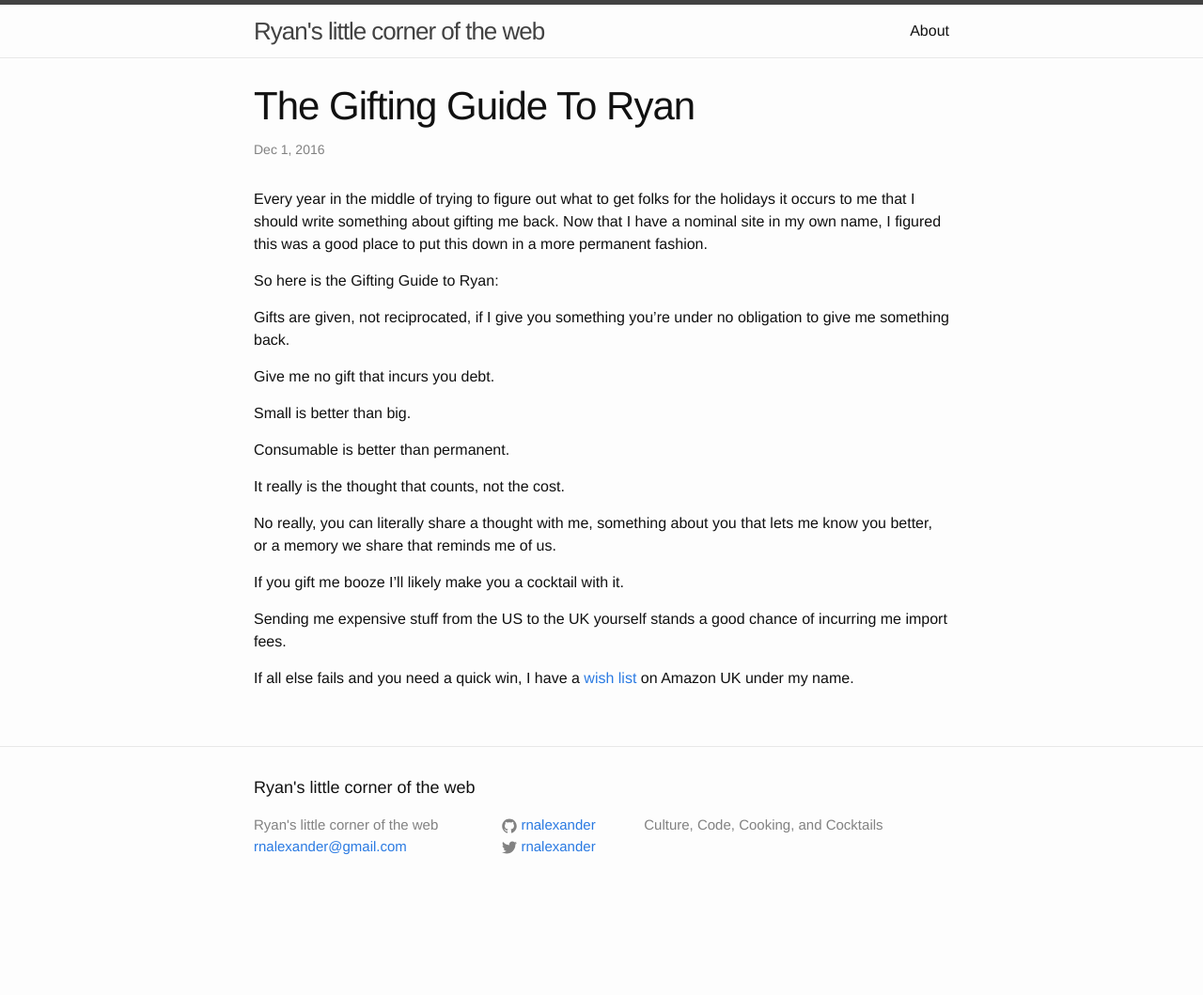
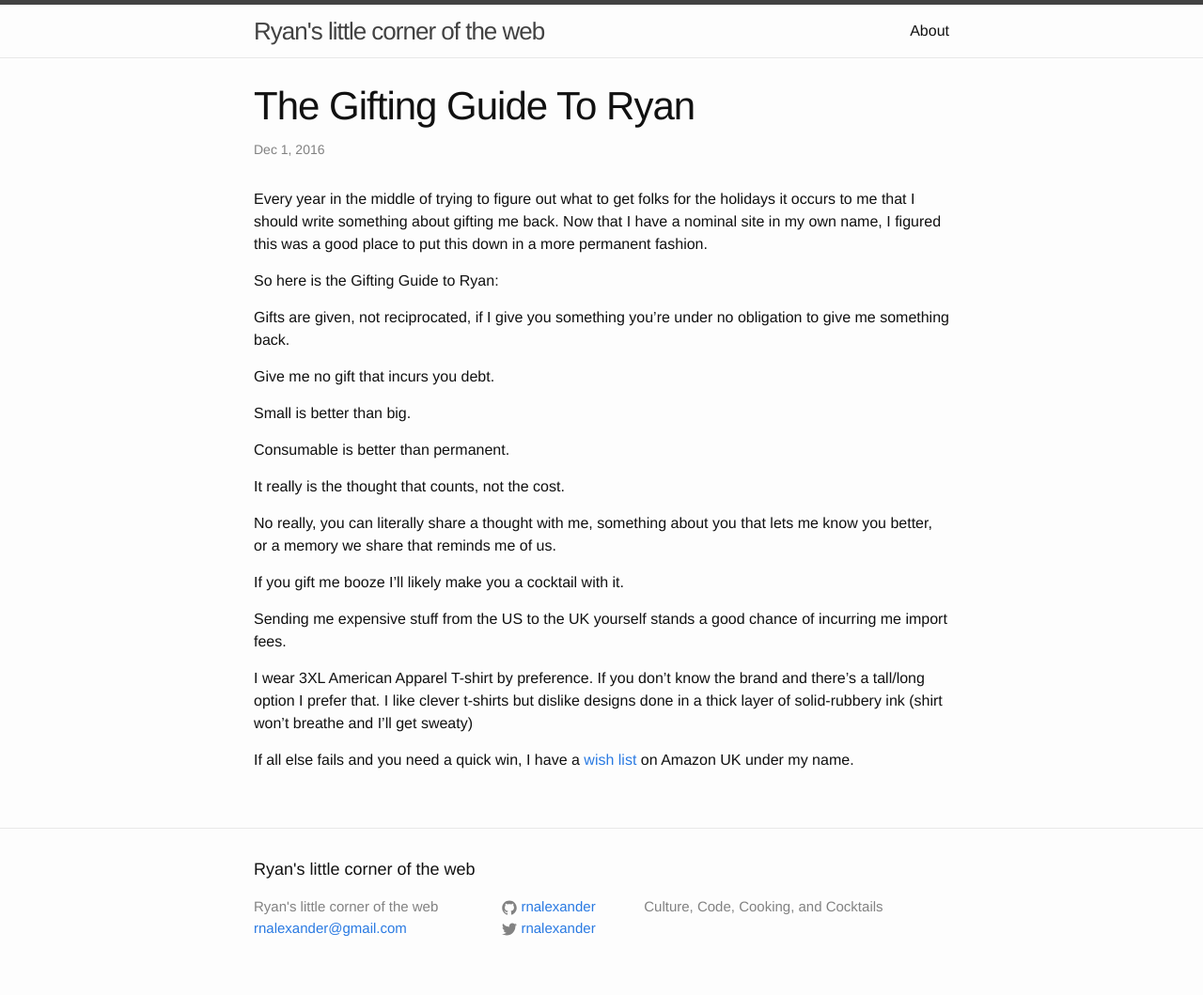
Before and after one commit to rnalexander/rna-site, a Jekyll site: the page built from _posts/2016-12-01-Gifting-Guide-To-Ryan.markdown, in a window 1280 px wide. Shown: the whole page at 94% size. Built offline with Jekyll 4.4.1, drawn with Linux system fonts in a browser that asks for light colours; before the commit the page ends 972 px from its top, so only the background shows below that.

Commit message:
Add t-shirt preferenes

```diff
--- a/_posts/2016-12-01-Gifting-Guide-To-Ryan.markdown
+++ b/_posts/2016-12-01-Gifting-Guide-To-Ryan.markdown
@@ -25,6 +25,8 @@ If you gift me booze I’ll likely make you a cocktail with it.
 
 Sending me expensive stuff from the US to the UK yourself stands a good chance of incurring me import fees.
 
+I wear 3XL American Apparel T-shirt by preference.  If you don't know the brand and there's a tall/long option I prefer that.  I like clever t-shirts but dislike designs done in a thick layer of solid-rubbery ink (shirt won't breathe and I'll get sweaty)
+
 If all else fails and you need a quick win, I have a [wish list][amazon-wish-list] on Amazon UK under my name.
 
 [amazon-wish-list]: https://www.amazon.co.uk/registry/wishlist/DE560SX81JF1/
```
